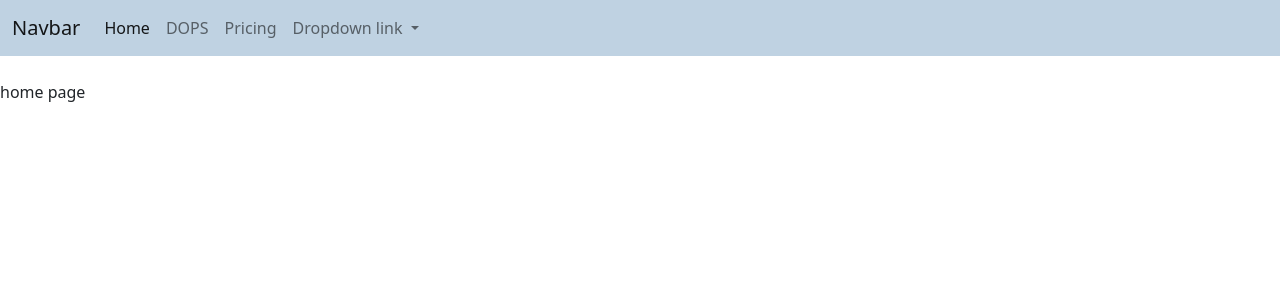
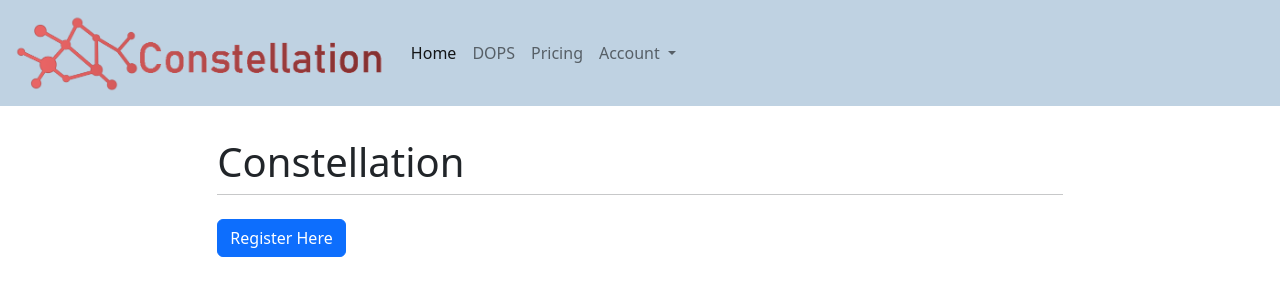
Before and after one commit to pwsn21/Constellation, a Django app: page / in a window 1280 px wide. Shown: the top 300 px of the page. Run offline with Django 4.2, Linux system fonts and the light colour scheme.

Commit message:
Constellation Logo

```diff
--- a/constellation/milestonetracker/templates/milestonetracker/base.html
+++ b/constellation/milestonetracker/templates/milestonetracker/base.html
@@ -1,6 +1,7 @@
 <!doctype html>
 <html lang="en">
   <head>
+
     <meta charset="utf-8">
     <meta name="viewport" content="width=device-width, initial-scale=1">
     <title>Constellation</title>
@@ -9,11 +10,18 @@
   <body>
     {% include 'milestonetracker/navbar.html' %}
     <br/>
-    {% block content %}
-    <br/>
-    <br/>
-    {% endblock %}
-    <br/>
+    <div id="content", name="content", class="main">
+      <div class="row justify-content-center">
+              <div class="col-8">
+                  <h1 class="mt-2">Constellation</h1>
+                  <hr class="mt-0 mb-4">
+                      {% block content %}
+                      {% endblock %}
+              </div>
+      </div>
+  </div>
     <script src="https://cdn.jsdelivr.net/npm/bootstrap@5.2.2/dist/js/bootstrap.bundle.min.js" integrity="sha384-OERcA2EqjJCMA+/3y+gxIOqMEjwtxJY7qPCqsdltbNJuaOe923+mo//f6V8Qbsw3" crossorigin="anonymous"></script>
+
+
   </body>
 </html>
--- a/constellation/milestonetracker/templates/milestonetracker/home.html
+++ b/constellation/milestonetracker/templates/milestonetracker/home.html
@@ -1,6 +1,6 @@
 {% extends 'milestonetracker/base.html' %}
-<h1>hello world!</h1>
+<h1>Welcome</h1>
 
 {% block content %}
-    home page
+<a class="btn btn-primary" href="#" role="button">Register Here</a>
 {% endblock %}
--- a/constellation/milestonetracker/templates/milestonetracker/navbar.html
+++ b/constellation/milestonetracker/templates/milestonetracker/navbar.html
@@ -1,13 +1,15 @@
+{% load static %}
+
 <nav class="navbar navbar-expand-lg" style="background-color: #bfd2e2;">
     <div class="container-fluid">
-      <a class="navbar-brand" href="#">Navbar</a>
+      <a class="navbar-brand" href="http://www.bcehs.ca/"><img src="{% static 'milestonetracker/images/constellation.png' %}" style="height:80px;"></a>
       <button class="navbar-toggler" type="button" data-bs-toggle="collapse" data-bs-target="#navbarNavDropdown" aria-controls="navbarNavDropdown" aria-expanded="false" aria-label="Toggle navigation">
         <span class="navbar-toggler-icon"></span>
       </button>
       <div class="collapse navbar-collapse" id="navbarNavDropdown">
         <ul class="navbar-nav">
           <li class="nav-item">
-            <a class="nav-link active" aria-current="page" href="#">Home</a>
+            <a class="nav-link active" aria-current="page" href="{% url 'home' %}">Home</a>
           </li>
           <li class="nav-item">
             <a class="nav-link" href="{% url 'dops' %}">DOPS</a>
@@ -17,12 +19,13 @@
           </li>
           <li class="nav-item dropdown">
             <a class="nav-link dropdown-toggle" href="#" role="button" data-bs-toggle="dropdown" aria-expanded="false">
-              Dropdown link
+              Account
             </a>
             <ul class="dropdown-menu">
-              <li><a class="dropdown-item" href="#">Action</a></li>
-              <li><a class="dropdown-item" href="#">Another action</a></li>
-              <li><a class="dropdown-item" href="#">Something else here</a></li>
+              <li><a class="dropdown-item" href="#">Login</a></li>
+              <li><a class="dropdown-item" href="#">Logout</a></li>
+              <li><hr class="dropdown-divider"></li>
+              <li><a class="dropdown-item" href="#">Register</a></li>
             </ul>
           </li>
         </ul>
```
Also changed, not shown: constellation/milestonetracker/static/milestonetracker/images/constellation.png (added).
